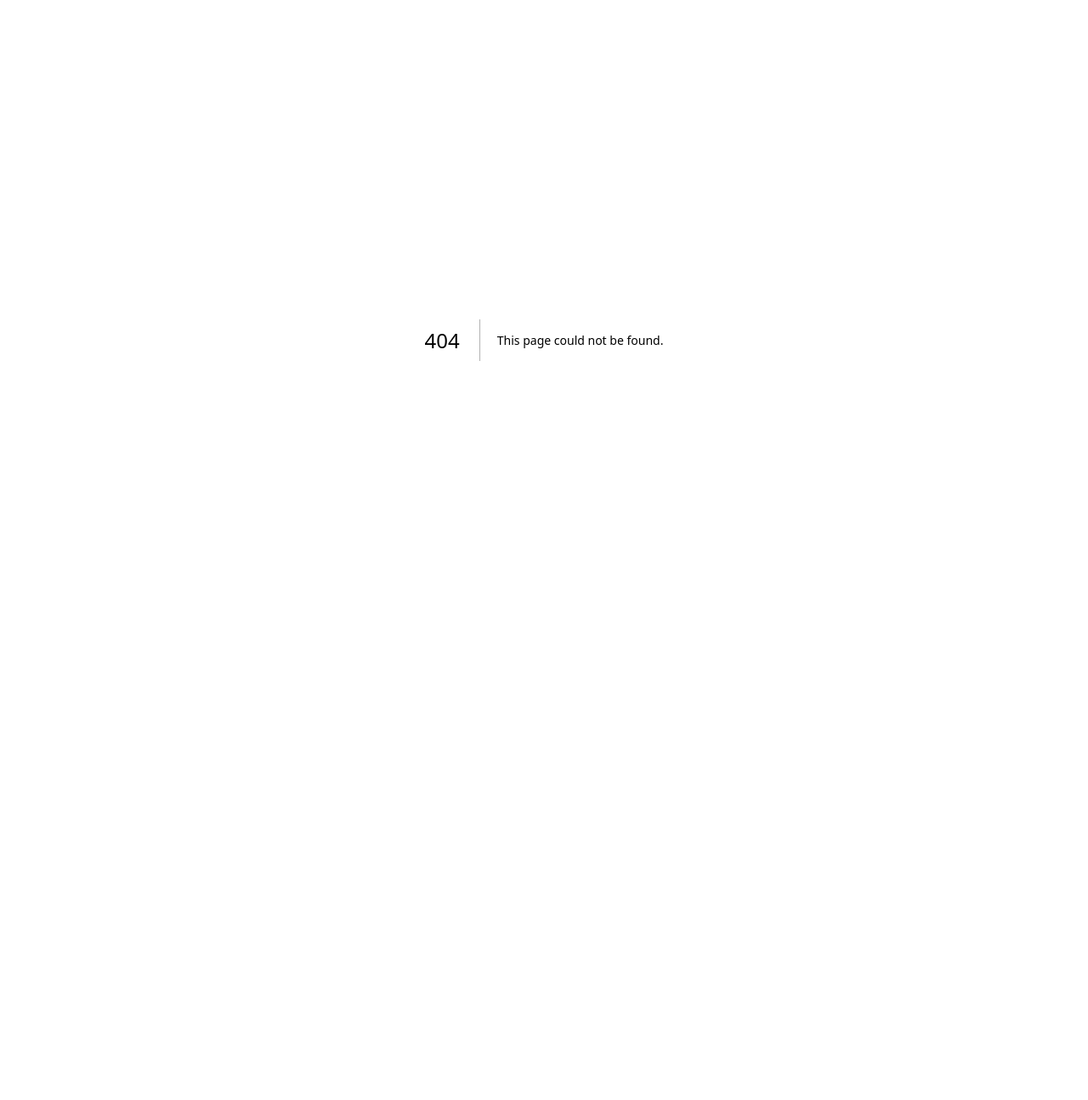
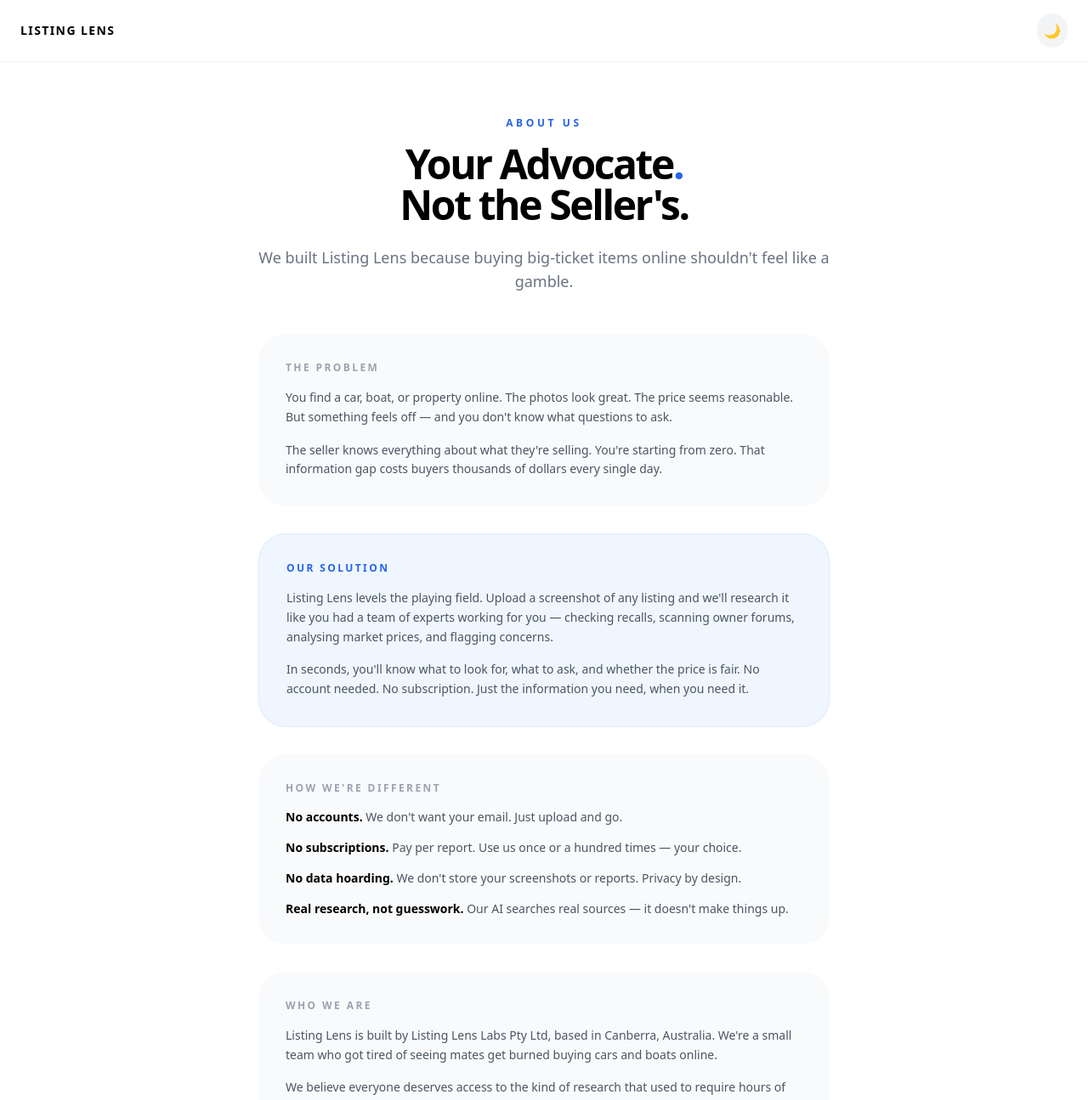
Before and after one commit to 1973Studio/listinglens-production, a Next.js app: page /about in a window 1280 px wide. Before the commit this address had no page. Shown: the top 1295 px of the page at 85% size. Before the commit the page ends 800 px from the top, so only its background shows below. Built offline with nearby package versions, Linux system fonts and the light colour scheme.

Commit message:
Create about/page.tsx

```diff
--- /dev/null
+++ b/app/about/page.tsx
@@ -0,0 +1,114 @@
+'use client';
+
+import React, { useState } from 'react';
+
+export default function About() {
+  const [darkMode, setDarkMode] = useState(false);
+
+  return (
+    <div className={`min-h-screen ${darkMode ? 'bg-gray-900' : 'bg-white'} flex flex-col selection:bg-blue-100 transition-colors duration-300`}>
+
+      {/* HEADER */}
+      <header className={`sticky top-0 ${darkMode ? 'bg-gray-900/90' : 'bg-white/90'} backdrop-blur-sm border-b ${darkMode ? 'border-gray-800' : 'border-gray-100'} px-6 py-4 flex justify-between items-center z-40`}>
+        <a href="/" className="flex items-center gap-3">
+          <span className={`text-sm font-black tracking-widest uppercase ${darkMode ? 'text-white' : ''}`}>LISTING LENS</span>
+        </a>
+        <div className="flex items-center gap-3">
+          <button
+            onClick={() => setDarkMode(!darkMode)}
+            className={`p-2 rounded-full transition-all ${darkMode ? 'bg-gray-800 text-yellow-400' : 'bg-gray-100 text-gray-600'}`}
+            aria-label="Toggle dark mode"
+          >
+            {darkMode ? '☀️' : '🌙'}
+          </button>
+        </div>
+      </header>
+
+      <main className="flex-1 flex flex-col items-center px-6 py-16">
+
+        <div className="w-full max-w-2xl">
+
+          {/* HERO */}
+          <div className="text-center mb-12">
+            <p className="text-xs font-black text-blue-600 uppercase tracking-[0.3em] mb-4">About Us</p>
+            <h1 className={`text-4xl md:text-5xl font-black tracking-tighter leading-tight mb-6 ${darkMode ? 'text-white' : ''}`}>
+              Your Advocate<span className="text-blue-600">.</span><br/>Not the Seller's.
+            </h1>
+            <p className={`text-lg ${darkMode ? 'text-gray-400' : 'text-gray-500'}`}>
+              We built Listing Lens because buying big-ticket items online shouldn't feel like a gamble.
+            </p>
+          </div>
+
+          {/* THE PROBLEM */}
+          <div className={`p-8 rounded-[2rem] mb-8 ${darkMode ? 'bg-gray-800' : 'bg-gray-50'}`}>
+            <h2 className={`text-xs font-black uppercase tracking-[0.2em] mb-4 ${darkMode ? 'text-gray-500' : 'text-gray-400'}`}>The Problem</h2>
+            <p className={`text-sm leading-relaxed mb-4 ${darkMode ? 'text-gray-300' : 'text-gray-600'}`}>
+              You find a car, boat, or property online. The photos look great. The price seems reasonable. But something feels off — and you don't know what questions to ask.
+            </p>
+            <p className={`text-sm leading-relaxed ${darkMode ? 'text-gray-300' : 'text-gray-600'}`}>
+              The seller knows everything about what they're selling. You're starting from zero. That information gap costs buyers thousands of dollars every single day.
+            </p>
+          </div>
+
+          {/* THE SOLUTION */}
+          <div className={`p-8 rounded-[2rem] mb-8 ${darkMode ? 'bg-blue-900/20 border border-blue-800' : 'bg-blue-50 border border-blue-100'}`}>
+            <h2 className="text-xs font-black text-blue-600 uppercase tracking-[0.2em] mb-4">Our Solution</h2>
+            <p className={`text-sm leading-relaxed mb-4 ${darkMode ? 'text-gray-300' : 'text-gray-600'}`}>
+              Listing Lens levels the playing field. Upload a screenshot of any listing and we'll research it like you had a team of experts working for you — checking recalls, scanning owner forums, analysing market prices, and flagging concerns.
+            </p>
+            <p className={`text-sm leading-relaxed ${darkMode ? 'text-gray-300' : 'text-gray-600'}`}>
+              In seconds, you'll know what to look for, what to ask, and whether the price is fair. No account needed. No subscription. Just the information you need, when you need it.
+            </p>
+          </div>
+
+          {/* HOW WE'RE DIFFERENT */}
+          <div className={`p-8 rounded-[2rem] mb-8 ${darkMode ? 'bg-gray-800' : 'bg-gray-50'}`}>
+            <h2 className={`text-xs font-black uppercase tracking-[0.2em] mb-4 ${darkMode ? 'text-gray-500' : 'text-gray-400'}`}>How We're Different</h2>
+            <div className={`space-y-4 text-sm ${darkMode ? 'text-gray-300' : 'text-gray-600'}`}>
+              <p><strong className={darkMode ? 'text-white' : 'text-black'}>No accounts.</strong> We don't want your email. Just upload and go.</p>
+              <p><strong className={darkMode ? 'text-white' : 'text-black'}>No subscriptions.</strong> Pay per report. Use us once or a hundred times — your choice.</p>
+              <p><strong className={darkMode ? 'text-white' : 'text-black'}>No data hoarding.</strong> We don't store your screenshots or reports. Privacy by design.</p>
+              <p><strong className={darkMode ? 'text-white' : 'text-black'}>Real research, not guesswork.</strong> Our AI searches real sources — it doesn't make things up.</p>
+            </div>
+          </div>
+
+          {/* WHO WE ARE */}
+          <div className={`p-8 rounded-[2rem] mb-8 ${darkMode ? 'bg-gray-800' : 'bg-gray-50'}`}>
+            <h2 className={`text-xs font-black uppercase tracking-[0.2em] mb-4 ${darkMode ? 'text-gray-500' : 'text-gray-400'}`}>Who We Are</h2>
+            <p className={`text-sm leading-relaxed mb-4 ${darkMode ? 'text-gray-300' : 'text-gray-600'}`}>
+              Listing Lens is built by Listing Lens Labs Pty Ltd, based in Canberra, Australia. We're a small team who got tired of seeing mates get burned buying cars and boats online.
+            </p>
+            <p className={`text-sm leading-relaxed ${darkMode ? 'text-gray-300' : 'text-gray-600'}`}>
+              We believe everyone deserves access to the kind of research that used to require hours of Googling or expensive professional advice. Now it takes seconds and costs less than a coffee.
+            </p>
+          </div>
+
+          {/* CTA */}
+          <div className="text-center">
+            <a
+              href="/"
+              className="inline-block bg-blue-600 text-white px-10 py-4 rounded-xl font-black text-sm uppercase tracking-widest hover:bg-blue-700 transition-all"
+            >
+              Try It Now
+            </a>
+          </div>
+
+        </div>
+      </main>
+
+      {/* FOOTER */}
+      <footer className={`p-10 text-center border-t ${darkMode ? 'border-gray-800' : 'border-gray-100'}`}>
+        <div className={`flex flex-wrap justify-center gap-x-6 gap-y-2 text-xs font-bold uppercase tracking-widest ${darkMode ? 'text-gray-600' : 'text-gray-400'} mb-6`}>
+          <a href="/faq" className={`${darkMode ? 'hover:text-white' : 'hover:text-black'} transition-colors`}>FAQ</a>
+          <a href="/pricing" className={`${darkMode ? 'hover:text-white' : 'hover:text-black'} transition-colors`}>Pricing</a>
+          <a href="/about" className={`${darkMode ? 'hover:text-white' : 'hover:text-black'} transition-colors`}>About</a>
+          <a href="/contact" className={`${darkMode ? 'hover:text-white' : 'hover:text-black'} transition-colors`}>Contact</a>
+          <a href="/partners" className={`${darkMode ? 'hover:text-white' : 'hover:text-black'} transition-colors`}>API</a>
+          <a href="/privacy" className={`${darkMode ? 'hover:text-white' : 'hover:text-black'} transition-colors`}>Privacy</a>
+          <a href="/terms" className={`${darkMode ? 'hover:text-white' : 'hover:text-black'} transition-colors`}>Terms</a>
+        </div>
+        <p className={`text-xs font-bold ${darkMode ? 'text-gray-700' : 'text-gray-300'} uppercase tracking-widest`}>© 2026 Listing Lens Labs Pty Ltd</p>
+      </footer>
+    </div>
+  );
+}
```
